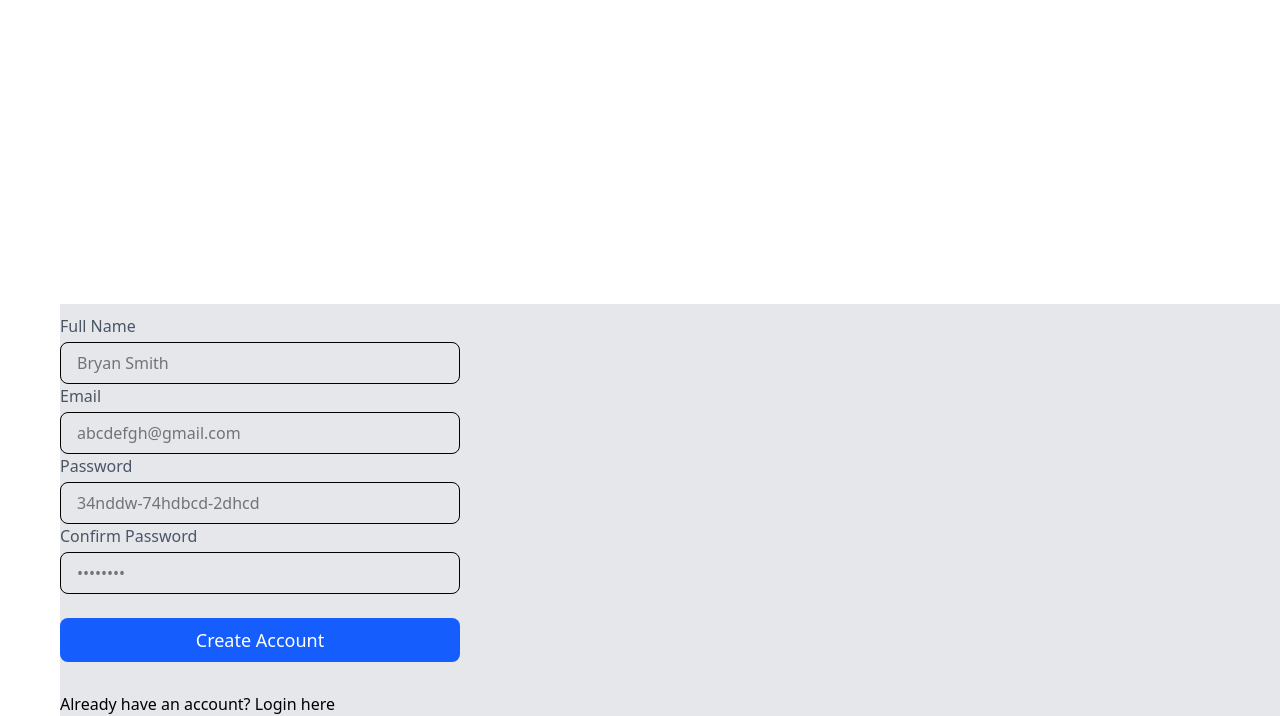
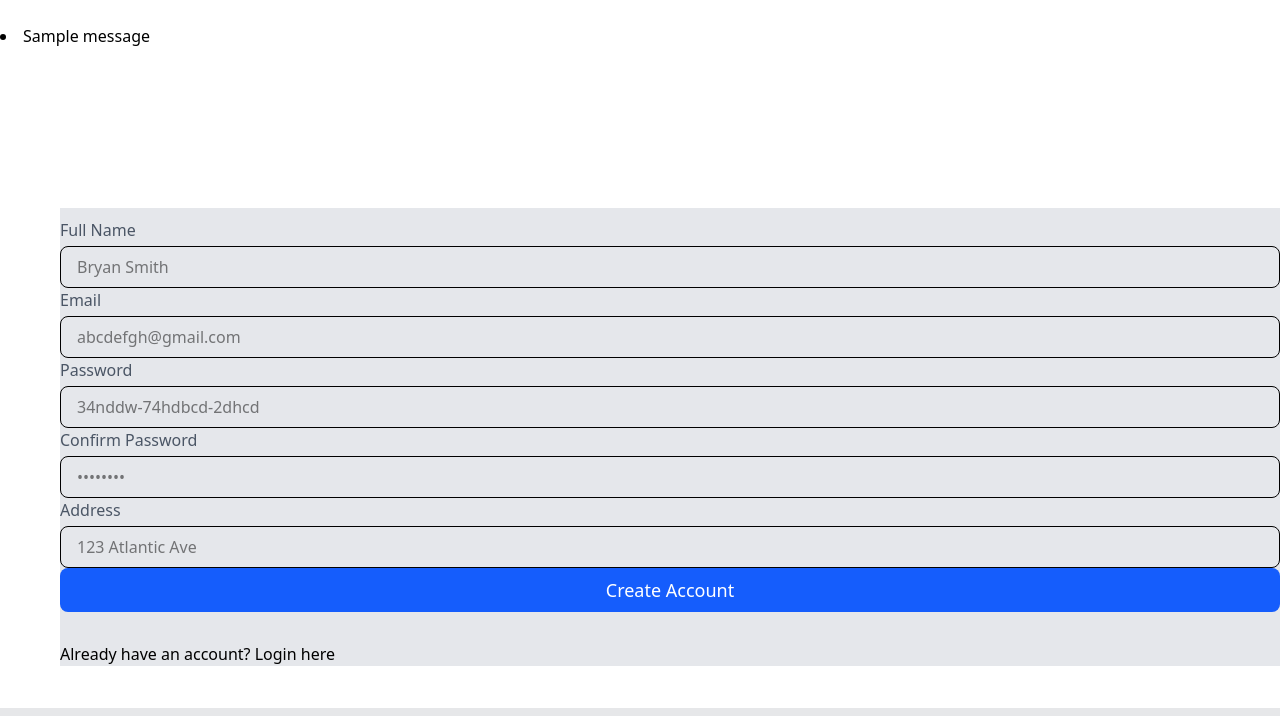
Before and after one commit to niyaa-mack/prime-kicks, a Python web app: template templates/signup.html.jinja in a window 1280 px wide. Shown: the part 92-808 px from the top of the page. Run offline with Jinja, Linux system fonts and the light colour scheme; the template is opened without the code that fills it, so the values that code supplies are empty; one stand-in notice (Sample message) is shown.

Commit message:
sign up page

```diff
--- a/templates/signup.html.jinja
+++ b/templates/signup.html.jinja
@@ -8,24 +8,30 @@
   </head>
   <body>
   {% include "components/navbar.html.jinja" %}
-<form class=" bg-gray-200 ml-15 mt-70 space-y-5">
-<div class="py-2.5 w-100">
+
+{% for message in get_flashed_messages() %}
+        <li> {{message}} </li>
+    {% endfor %}
+<form class=" bg-gray-200 ml-15 mt-40 space-y-5" method="Post">
+<div class="py-2.5 ">
     <label class="block mb-1 text-gray-600 font-medium">Full Name</label>
-    <input class="w-full px-4 py-2 border rounded-lg focus:ring-2 focus:ring-blue-500 focus:outline-none" type="text" placeholder="Bryan Smith">
+    <input name="name" required class="w-full px-4 py-2 border rounded-lg focus:ring-2 focus:ring-blue-500 focus:outline-none" type="text" placeholder="Bryan Smith">
     <br>
     <label class="block mb-1 text-gray-600 font-medium">Email</label>
-    <input class="w-full px-4 py-2 border rounded-lg focus:ring-2 focus:ring-blue-500 focus:outline-none" type="email" placeholder="abcdefgh@gmail.com">
+    <input name="email"required class="w-full px-4 py-2 border rounded-lg focus:ring-2 focus:ring-blue-500 focus:outline-none" type="email" placeholder="abcdefgh@gmail.com">
     <br>
+
     <label class="block mb-1 text-gray-600 font-medium">Password</label>
-    <input class="w-full px-4 py-2 border rounded-lg focus:ring-2 focus:ring-blue-500 focus:outline-none" type="password" placeholder="34nddw-74hdbcd-2dhcd">
+    <input name="password" required class="w-full px-4 py-2 border rounded-lg focus:ring-2 focus:ring-blue-500 focus:outline-none" type="password" placeholder="34nddw-74hdbcd-2dhcd">
     <br>
-    <div>
-        <label class="block mb-1 text-gray-600 font-medium">Confirm Password</label>
-        <input type="password"
-          class="w-full px-4 py-2 border rounded-lg focus:ring-2 focus:ring-blue-500 focus:outline-none"
-          placeholder="••••••••" />
-      </div>
+
+    <label class="block mb-1 text-gray-600 font-medium">Confirm Password</label>
+    <input name="confirm_password" required type="password" class="w-full px-4 py-2 border rounded-lg focus:ring-2 focus:ring-blue-500 focus:outline-none" placeholder="••••••••" />
     <br>
+
+    <label class="block mb-1 text-gray-600 font-medium"> Address </label>
+    <input name="address" required type="" class="w-full px-4 py-2 border rounded-lg focus:ring-2 focus:ring-blue-500 focus:outline-none" placeholder="123 Atlantic Ave"/>
+
     <button class="w-full bg-blue-600 hover:bg-blue-700 text-white py-2 rounded-lg text-lg font-medium transition"" type="submit">Create Account</button>
     </div>
     <p>Already have an account? <a href="{{ url_for('login') }}">Login here</a></p>
```
Also changed, not shown: main.py (+24 -9 lines).
